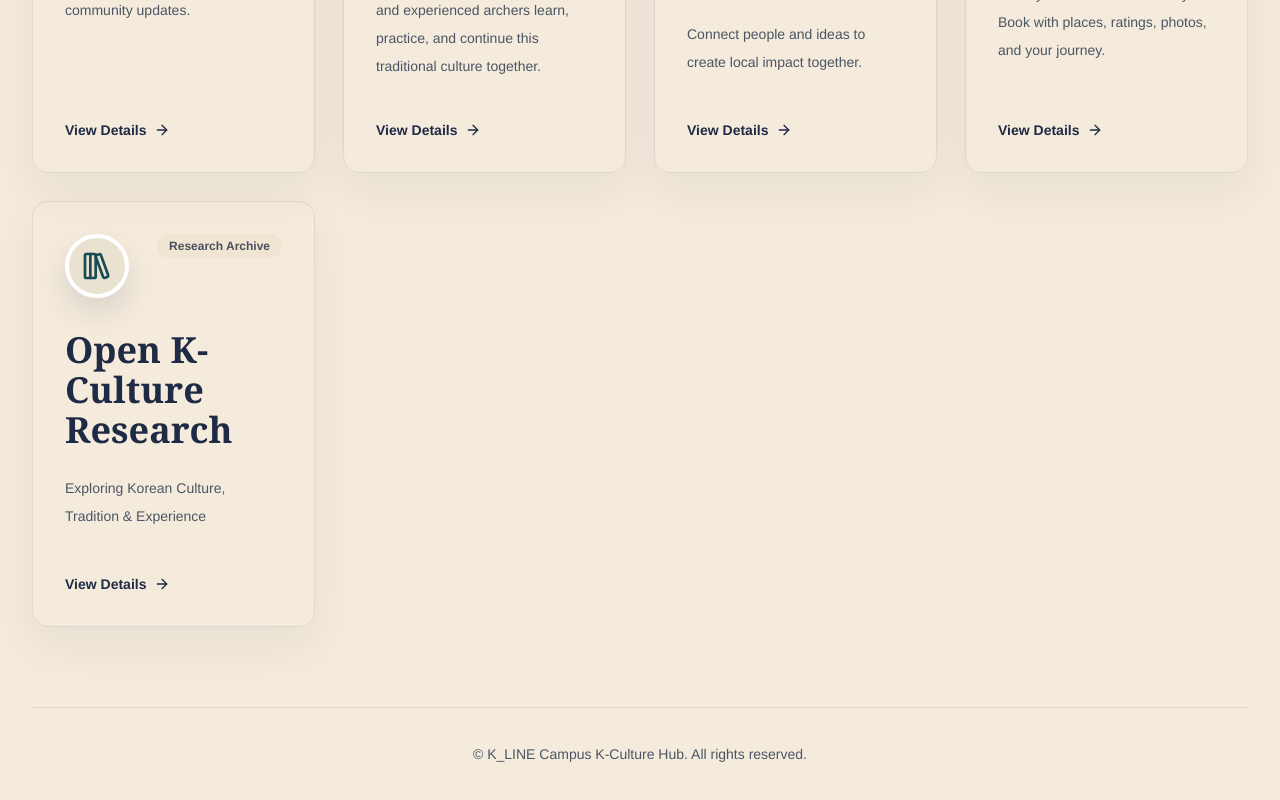
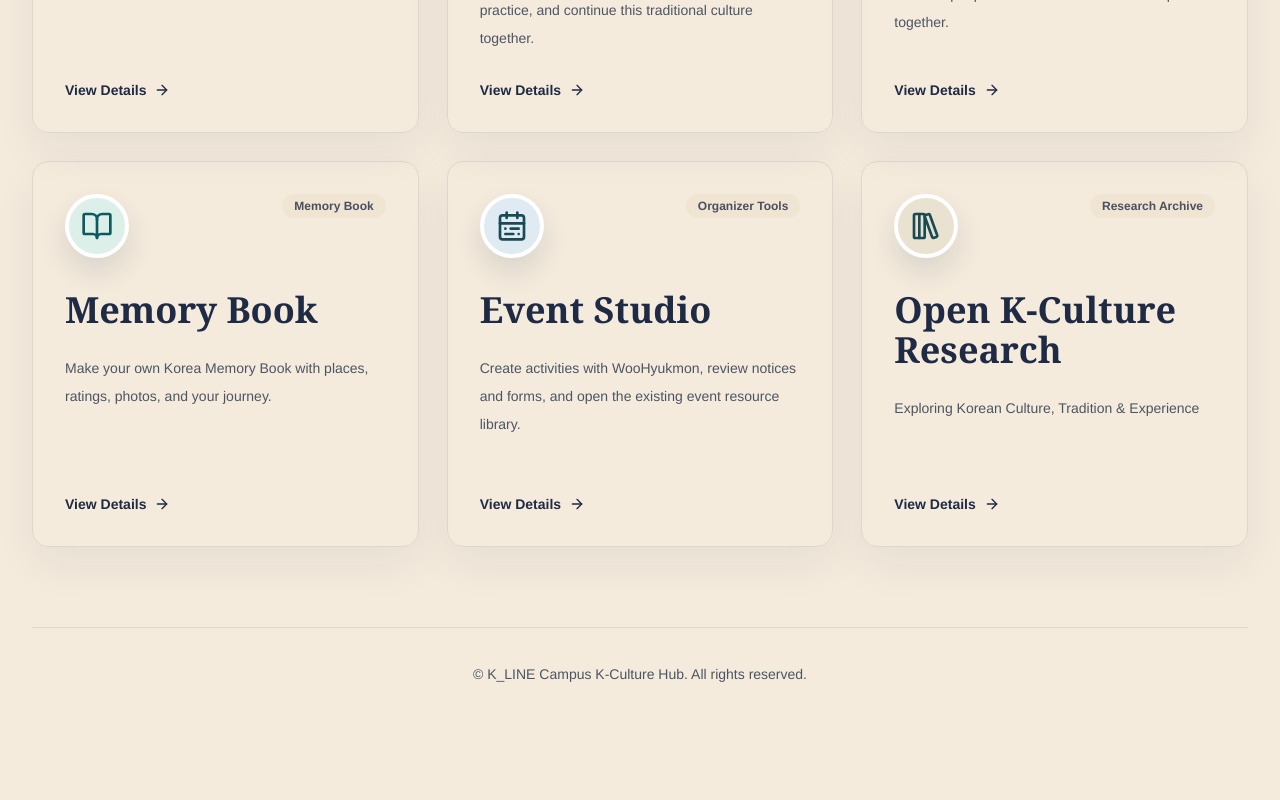
Before and after one commit to sangkyoung0827/K_LINE, a Next.js app: page / in a window 1280 px wide. Shown: the part 846-1646 px from the top of the page. After the commit the page ends 1570 px from the top, so only its background shows below. Built offline with nearby package versions, Linux system fonts and the light colour scheme; no server answers.

Commit message:
feat: add Event Studio card to K_LINE homepage

```diff
--- a/src/components/HomeTrackSections.tsx
+++ b/src/components/HomeTrackSections.tsx
@@ -1,7 +1,7 @@
 "use client";
 
 import Link from "next/link";
-import { ArrowRight, BookOpen, LibraryBig } from "lucide-react";
+import { ArrowRight, BookOpen, CalendarRange, LibraryBig } from "lucide-react";
 import { ClubMark } from "@/components/ClubMark";
 import { I18nText, useLanguage } from "@/components/LanguageProvider";
 import { SocialImpactUnionMark } from "@/components/social-impact-union/SocialImpactUnionMark";
@@ -12,7 +12,7 @@ type HomeCard = {
   title: { en: string; ko: string };
   description: { en: string; ko: string };
   badge: { en: string; ko: string };
-  accent: "ecc" | "hanhwal" | "jeju" | "siu" | "research";
+  accent: "ecc" | "hanhwal" | "jeju" | "siu" | "research" | "studio";
 };
 
 const homeCards: HomeCard[] = [
@@ -57,6 +57,16 @@ const homeCards: HomeCard[] = [
     accent: "jeju"
   },
   {
+    href: "/event-studio",
+    title: { en: "Event Studio", ko: "Event Studio" },
+    description: {
+      en: "Create activities with WooHyukmon, review notices and forms, and open the existing event resource library.",
+      ko: "우혁몬으로 행사를 기획하고 공지·신청폼을 검토하며 행사 자료실로 이동합니다."
+    },
+    badge: { en: "Organizer Tools", ko: "운영진 도구" },
+    accent: "studio"
+  },
+  {
     href: "/open-k-culture-research",
     title: { en: "Open K-Culture Research", ko: "Open K-Culture Research" },
     description: {
@@ -72,7 +82,7 @@ export function HomeTrackSections() {
   return (
     <section className="bg-paper px-4 pb-10 sm:px-5 sm:pb-14 md:px-8 md:pb-20">
       <div className="mx-auto max-w-7xl">
-        <div className="grid gap-3 sm:gap-5 md:grid-cols-2 xl:grid-cols-4 md:gap-7">
+        <div className="grid gap-3 sm:gap-5 md:grid-cols-2 xl:grid-cols-3 md:gap-7">
           {homeCards.map((card) => (
             <HomePortalCard key={card.href} card={card} />
           ))}
@@ -94,6 +104,10 @@ function HomePortalCard({ card }: { card: HomeCard }) {
         {card.accent === "jeju" ? (
           <span className="flex h-11 w-11 items-center justify-center rounded-full border-4 border-white bg-[#dcefe8] text-[#0d5962] shadow-[0_14px_28px_rgba(31,42,68,0.12)] sm:h-16 sm:w-16">
             <BookOpen aria-hidden className="h-6 w-6 sm:h-8 sm:w-8" />
+          </span>
+        ) : card.accent === "studio" ? (
+          <span className="flex h-11 w-11 items-center justify-center rounded-full border-4 border-white bg-[#dfeaf3] text-[#184b54] shadow-[0_14px_28px_rgba(31,42,68,0.12)] sm:h-16 sm:w-16">
+            <CalendarRange aria-hidden className="h-6 w-6 sm:h-8 sm:w-8" />
           </span>
         ) : card.accent === "research" ? (
           <span className="flex h-11 w-11 items-center justify-center rounded-full border-4 border-white bg-[#e9e2d1] text-[#184b54] shadow-[0_14px_28px_rgba(31,42,68,0.12)] sm:h-16 sm:w-16">
@@ -119,7 +133,7 @@ function HomePortalCard({ card }: { card: HomeCard }) {
           {pick(card.title)}
         </h2>
         <p className="mt-1 text-xs leading-5 text-muted sm:hidden">
-          {card.accent === "ecc" ? <I18nText en="Membership & activities" ko="회원 등록 · 활동 신청" /> : card.accent === "hanhwal" ? <I18nText en="Traditional archery club" ko="전통 국궁 동아리" /> : card.accent === "siu" ? <I18nText en="People, ideas & local impact" ko="사람 · 아이디어 · 지역의 변화" /> : card.accent === "research" ? <I18nText en="Culture, tradition & experience" ko="문화 · 전통 · 체험 연구" /> : <I18nText en="Places, memories & WooHyukmon" ko="지도 · 여행 기록 · 우혁몬" />}
+          {card.accent === "ecc" ? <I18nText en="Membership & activities" ko="회원 등록 · 활동 신청" /> : card.accent === "hanhwal" ? <I18nText en="Traditional archery club" ko="전통 국궁 동아리" /> : card.accent === "siu" ? <I18nText en="People, ideas & local impact" ko="사람 · 아이디어 · 지역의 변화" /> : card.accent === "research" ? <I18nText en="Culture, tradition & experience" ko="문화 · 전통 · 체험 연구" /> : card.accent === "studio" ? <I18nText en="Event plans, notices & forms" ko="행사 기획 · 공지 · 신청폼" /> : <I18nText en="Places, memories & WooHyukmon" ko="지도 · 여행 기록 · 우혁몬" />}
         </p>
         <p className="mt-2 hidden text-sm font-medium leading-6 text-muted sm:mt-4 sm:block sm:leading-7 md:mt-6 md:min-h-[4.5rem]">
           {pick(card.description)}
```
